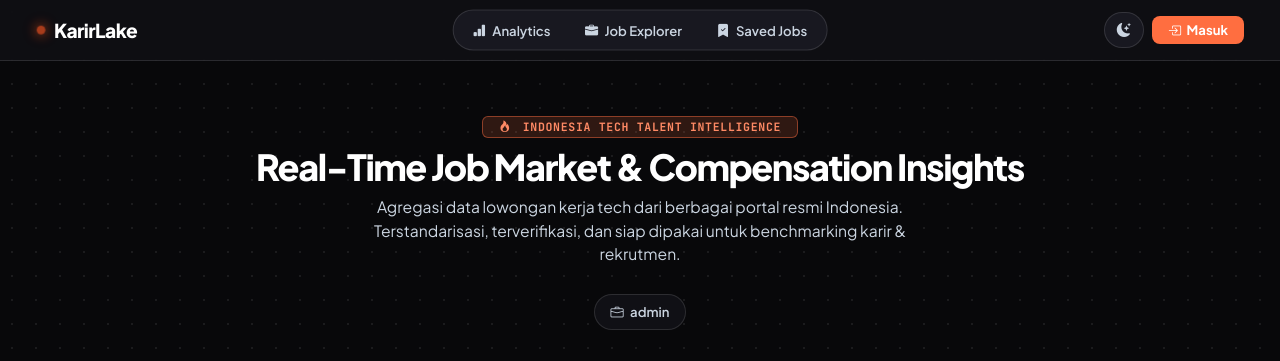
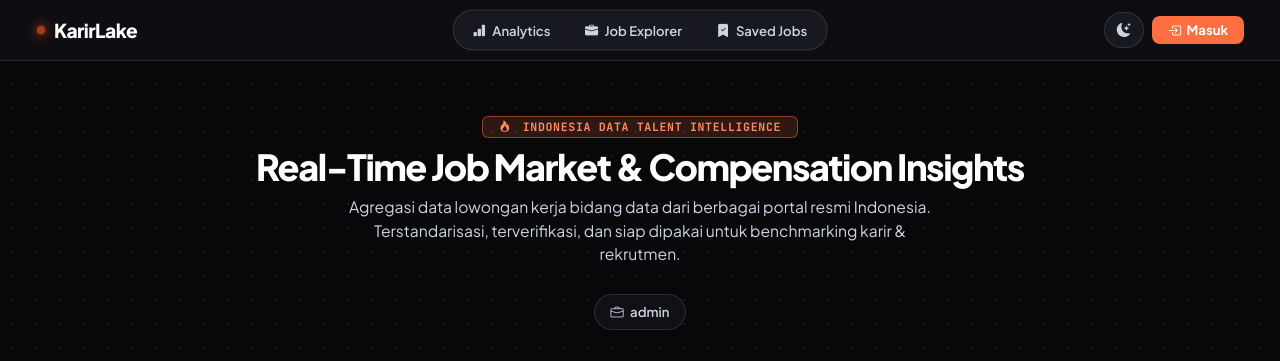
Before and after one commit to boyerlindquist/karirlake, a Flask app: template web/app/templates/index.html in a window 1280 px wide. Shown: the top 361 px of the page. Run offline with Flask 3, Linux system fonts and the light colour scheme; the template is opened without the code that fills it: most values are stand-ins (such as "Sample title", 1, 10 or a date in 2020).

Commit message:
change techjob to datajob

```diff
--- a/web/app/templates/base.html
+++ b/web/app/templates/base.html
@@ -15,7 +15,7 @@
 
     <meta charset="UTF-8">
     <meta name="viewport" content="width=device-width, initial-scale=1.0">
-    <title>{% block title %}KarirLake | Indonesian Tech Job Market Intelligence{% endblock %}</title>
+    <title>{% block title %}KarirLake | Indonesian Data Job Market Intelligence{% endblock %}</title>
 
     <!-- Google Fonts: Plus Jakarta Sans & JetBrains Mono -->
     <link rel="preconnect" href="https://fonts.googleapis.com">
--- a/web/app/templates/index.html
+++ b/web/app/templates/index.html
@@ -9,11 +9,11 @@
     <div class="hero-glow-bg"></div>
     <div class="container">
         <span class="badge hero-intel-badge mono-tag mb-2 px-3 py-1">
-            <i class="bi bi-fire me-1"></i> Indonesia Tech Talent Intelligence
+            <i class="bi bi-fire me-1"></i> Indonesia Data Talent Intelligence
         </span>
         <h1 class="hero-title">Real-Time Job Market & Compensation Insights</h1>
         <p class="hero-subtitle mx-auto">
-            Agregasi data lowongan kerja tech dari berbagai portal resmi Indonesia. Terstandarisasi, terverifikasi, dan siap dipakai untuk benchmarking karir & rekrutmen.
+            Agregasi data lowongan kerja bidang data dari berbagai portal resmi Indonesia. Terstandarisasi, terverifikasi, dan siap dipakai untuk benchmarking karir & rekrutmen.
         </p>
 
         <!-- ROLE FILTER PILLS -->
```
Also changed, not shown: README.md.
